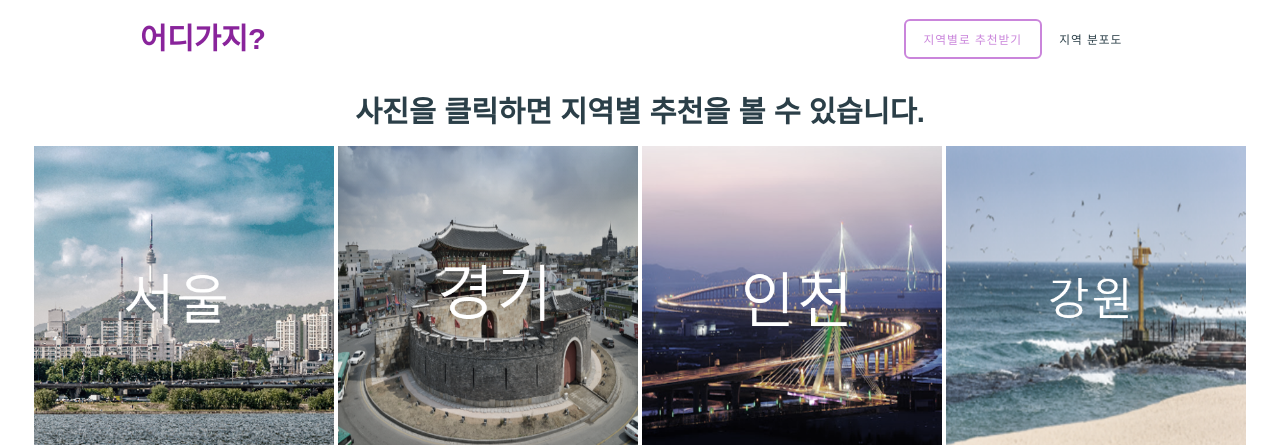
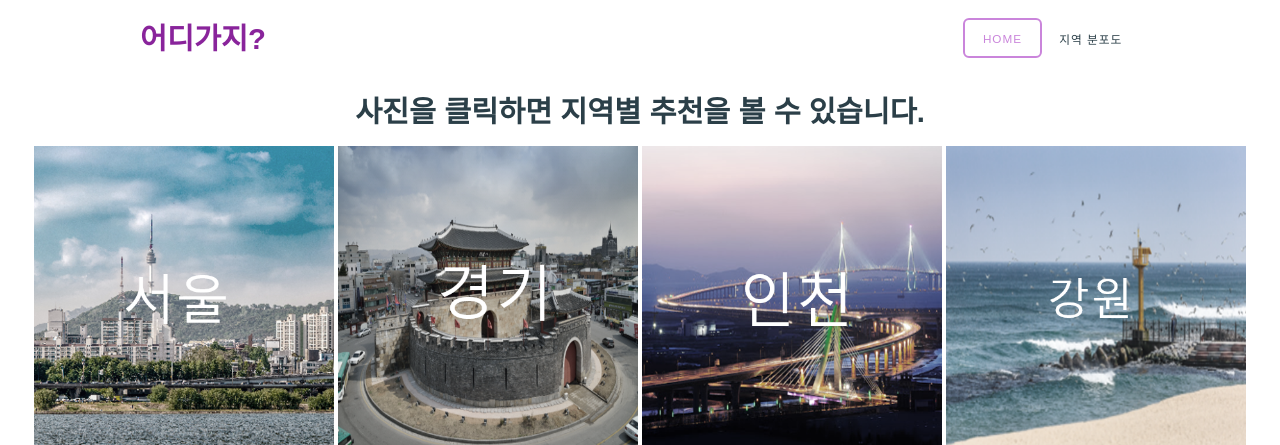
Before and after one commit to LaurentLaury/jaljaljal, a Flask app: a page that uses templates/jjj/location_recommend.html in a window 1280 px wide. Shown: the top 445 px of the page. Run offline with Flask 2, Linux system fonts and the light colour scheme; parts of the project's set-up code (start-up, migrations or seed data) failed here and were passed over; some libraries are stand-ins or nearby versions.

Commit message:
.recommend.html 오류 수정2

```diff
--- a/templates/jjj/location_recommend.html
+++ b/templates/jjj/location_recommend.html
@@ -22,7 +22,7 @@
         </div>
         <div id="menu">
             <ul>
-                <li class="current_page_item"><a href="/" accesskey="1" title="">지역별로 추천받기</a></li>
+                <li class="current_page_item"><a href="/" accesskey="1" title="">Home</a></li>
                 <li><a href="#extra" accesskey="2" title="">지역 분포도</a></li>
 
 
```
